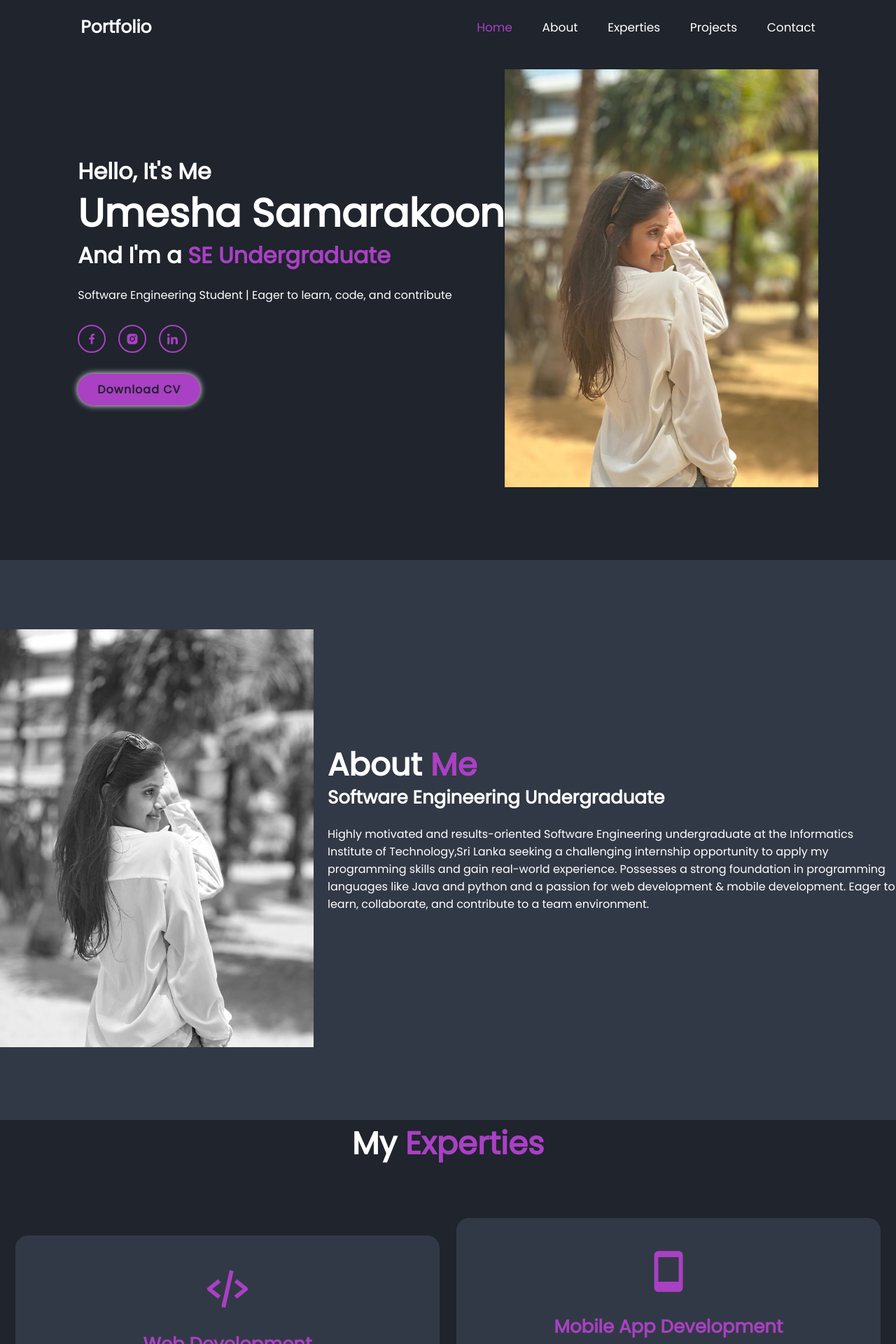
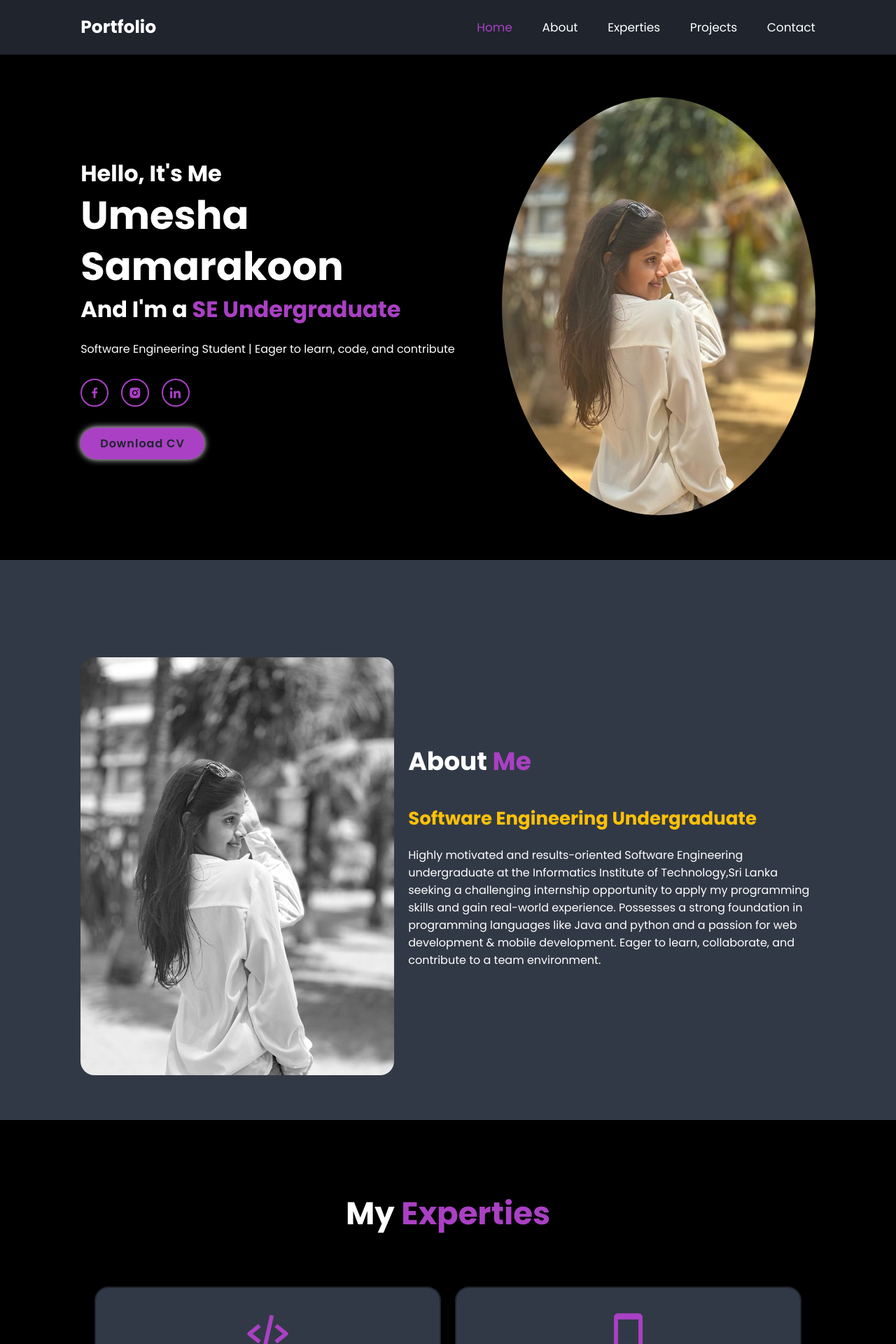
Before and after one commit to UmeshaSamarakoon/UmeshaSamarakoon.github.io, a PHP site: page / in a window 1280 px wide. Shown: the top 1920 px of the page at 70% size. Run offline with PHP 8.4, Linux system fonts and the light colour scheme.

Commit message:
Edited some stylings

```diff
--- a/css/style.css
+++ b/css/style.css
@@ -1,4 +1,4 @@
-@import url('https://fonts.googleapis.com/css2?family=Poppins: wght@300;400; 500; 600; 700; 800;900&display swap');
+@import url('https://fonts.googleapis.com/css2?family=Poppins:wght@300;400;500;600;700;800;900&display=swap');
 
 * {
     margin: 0;
@@ -15,21 +15,24 @@
     --bg-color: #1f242d;
     --second-bg-color: #323946;
     --text-color: #fff;
-    --main-color: rgb(170, 64, 196);
+    --main-color: #aa40c4;
+    --hover-color: #bf57e3;
+    --accent-color: #ffc107;
 }
+
 html {
     font-size: 62.5%;
     overflow-x: hidden;
 }
 
 body {
-    background: var(--bg-color);
+    background: black;
     color: var(--text-color);
 }
 
 section {
     min-height: 100vh;
-    padding: 10 rem 9% 2rem;
+    padding: 10rem 9% 2rem;
 }
 
 .header {
@@ -43,17 +46,18 @@
     justify-content: space-between;
     align-items: center;
     z-index: 100;
+    transition: background 0.3s ease;
 }
 
 .header.sticky {
-    border-bottom:.1rem solid rgba(0,0,0, .1);
+    background: var(--second-bg-color);
+    border-bottom: .1rem solid rgba(0, 0, 0, .1);
 }
-
 
 .logo {
     font-size: 2.5rem;
     color: var(--text-color);
-    font-weight: 600;
+    font-weight: 700;
     cursor: default;
 }
 
@@ -61,7 +65,7 @@
     font-size: 1.7rem;
     color: var(--text-color);
     margin-left: 4rem;
-    transition: .3s;
+    transition: color 0.3s ease;
 }
 
 .navbar a:hover,
@@ -73,20 +77,22 @@
     font-size: 3.6rem;
     color: var(--text-color);
     display: none;
+    cursor: pointer;
 }
 
 .home {
     display: flex;
     justify-content: center;
     align-items: center;
+    gap: 3rem;
 }
 
-.home-content h3{
+.home-content h3 {
     font-size: 3.2rem;
     font-weight: 700;
 }
 
-.home-content h3:nth-of-type(2){
+.home-content h3:nth-of-type(2) {
     margin-bottom: 2rem;
 }
 
@@ -96,26 +102,26 @@
 
 .home-content h1 {
     font-size: 5.6rem;
-    font-weight:700 ;
+    font-weight: 700;
     line-height: 1.3;
 }
 
 .home-img img {
     width: 35vw;
     animation: floatImage 4s ease-in-out;
+    border-radius: 50%; /* Make the image round */
 }
 
+
 @keyframes floatImage {
-    0%{
+    0%, 100% {
         transform: translateY(0);
     }
     50% {
         transform: translateY(-2.4rem);
     }
-    100% {
-        transform: translateY(0);
 }
-}
+
 .home-content p {
     font-size: 1.6rem;
 }
@@ -132,13 +138,13 @@
     font-size: 2rem;
     color: var(--main-color);
     margin: 3rem 1.5rem 3rem 0;
-    transition: 2s ease;
+    transition: background 0.3s ease, color 0.3s ease, box-shadow 0.3s ease;
 }
 
-.social-media a:hover{
+.social-media a:hover {
     background: var(--main-color);
     color: var(--second-bg-color);
-    box-shadow:0 0 1rem var(--main-color) ;
+    box-shadow: 0 0 1rem var(--main-color);
 }
 
 .btn {
@@ -151,14 +157,15 @@
     color: var(--bg-color);
     letter-spacing: .1rem;
     font-weight: 600;
-    transition: 2s ease;
+    transition: background 0.3s ease, box-shadow 0.3s ease;
 }
 
 .btn:hover {
+    background: var(--hover-color);
     box-shadow: none;
 }
 
-.about{
+.about {
     display: flex;
     justify-content: center;
     align-items: center;
@@ -168,20 +175,25 @@
 
 .about-img img {
     width: 35vw;
+    border-radius: 2rem;
 }
 
 .heading {
     text-align: center;
     font-size: 4.5rem;
+    margin-bottom: 4rem;
 }
 
-.about-content h2{
+.about-content h2 {
     text-align: left;
     line-height: 1.2;
+    font-size: 3.6rem;
+    font-weight: 700;
 }
 
-.about-content h3{
+.about-content h3 {
     font-size: 2.6rem;
+    color: var(--accent-color);
 }
 
 .about-content p {
@@ -194,7 +206,7 @@
 }
 
 .projects-container {
-    display:flex;
+    display: flex;
     justify-content: center;
     align-items: center;
     flex-wrap: wrap;
@@ -202,28 +214,36 @@
     padding: 20px;
 }
 
-.projects-container .projects-box {
+/* Define a common height for all project boxes */
+.projects-box {
     flex: 1 1 30rem;
     background: var(--second-bg-color);
     padding: 3rem 2rem 4rem;
     border-radius: 2rem;
     text-align: center;
     border: .2rem solid var(--bg-color);
-
+    transition: transform 0.3s ease, border-color 0.3s ease;
+    /* Set a fixed height */
+    height: 40rem; /* Adjust this value as needed */
+    display: flex;
+    flex-direction: column;
+    justify-content: space-between;
 }
 
-.projects-container .projects-box:hover {
+.projects-box:hover {
     border-color: var(--main-color);
-    transform: scale(1.02);
+    transform: scale(1.05);
 }
 
-.projects-box {
+.projects-box i {
     font-size: 7rem;
     color: var(--main-color);
+    margin-bottom: 1rem;
 }
 
 .projects-box h3 {
     font-size: 2.6rem;
+    margin: 1rem 0;
 }
 
 .projects-box p {
@@ -231,11 +251,12 @@
     margin: 1rem 0 3rem;
 }
 
+
 .portfolio {
-   background:var(--second-bg-color);
+    background: var(--second-bg-color);
 }
 
-.portfolio h2{
+.portfolio h2 {
     margin-bottom: 4rem;
 }
 
@@ -246,7 +267,7 @@
     gap: 2.5rem;
 }
 
-.portfolio-container .portfolio-box {
+.portfolio-box {
     position: relative;
     border-radius: 2rem;
     box-shadow: 0 0 1rem var(--bg-color);
@@ -254,43 +275,43 @@
     display: flex;
 }
 
-.portfolio-box img{
+.portfolio-box img {
     width: 100%;
-    transition: .2s ease;
+    transition: transform 0.3s ease;
 }
 
 .portfolio-box:hover img {
     transform: scale(1.1);
 }
 
-.portfolio-box .portfolio-layer {
+.portfolio-layer {
     position: absolute;
     bottom: 0;
     left: 0;
-    width:100%;
+    width: 100%;
     height: 100%;
-    background: linear-gradient(rgba(0,0,0, .1), var(--main-color));
+    background: linear-gradient(rgba(0, 0, 0, .1), var(--main-color));
     display: flex;
     justify-content: center;
     align-items: center;
     flex-direction: column;
-    text-align:center;
+    text-align: center;
     padding: 0 4rem;
-    transform:translateY(100%);
-    transition: .2s ease;
+    transform: translateY(100%);
+    transition: transform 0.3s ease;
 }
 
-.portfolio-box:hover .portfolio-layer{
-    transform:translateY(0);
+.portfolio-box:hover .portfolio-layer {
+    transform: translateY(0);
 }
 
-.portfolio-layer h4{
+.portfolio-layer h4 {
     font-size: 3rem;
 }
 
 .portfolio-layer p {
     font-size: 1.6rem;
-    margin:.3rem 0 1rem;
+    margin: .3rem 0 1rem;
 }
 
 .portfolio-layer a {
@@ -301,6 +322,11 @@
     height: 5rem;
     background: var(--text-color);
     border-radius: 50%;
+    transition: background 0.3s ease;
+}
+
+.portfolio-layer a:hover {
+    background: var(--hover-color);
 }
 
 .portfolio-layer a i {
@@ -308,7 +334,7 @@
     color: var(--second-bg-color);
 }
 
-.contact h2{
+.contact h2 {
     margin-bottom: 3rem;
 }
 
```
Also changed, not shown: 1 other file. Lines whose indentation alone changed are shown as unchanged.
